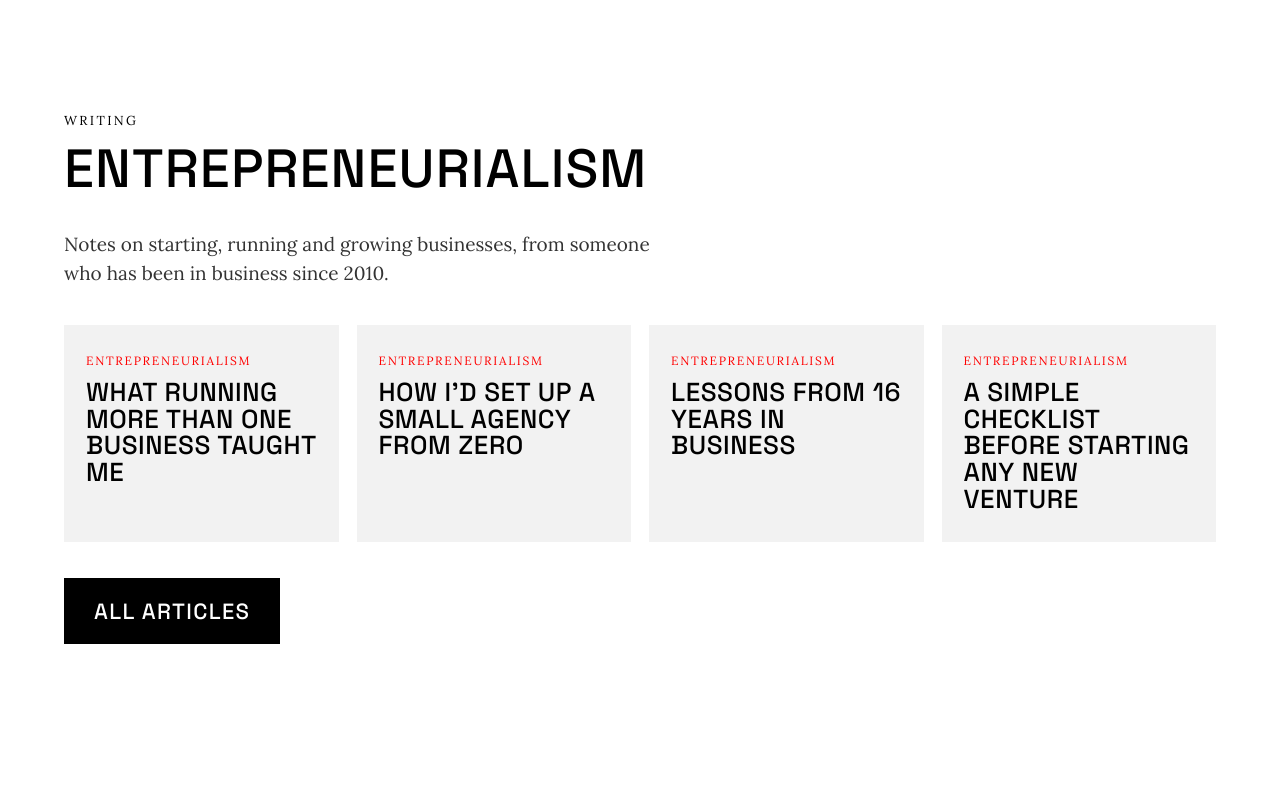
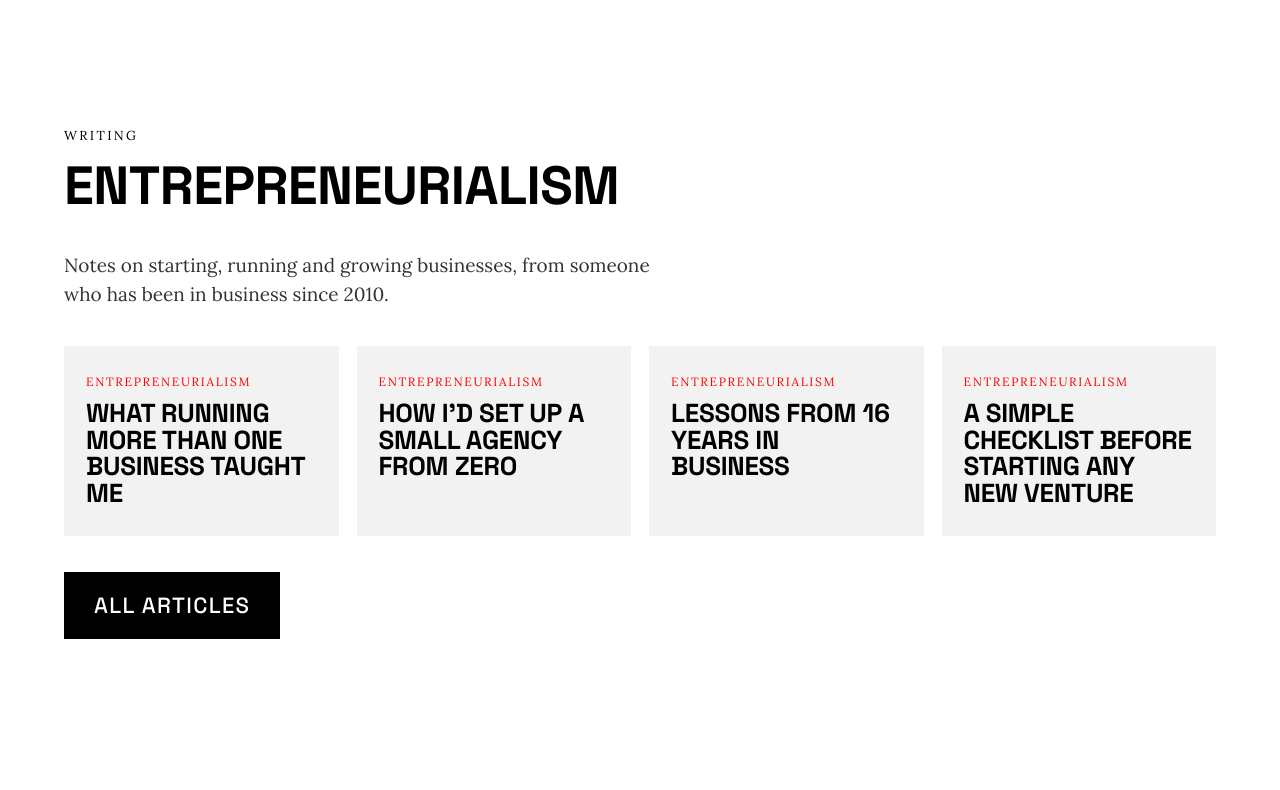
Before and after one commit to madebywaleed/vvaleedkhan-website, a plain HTML site: page public/index.html in a window 1280 px wide. Shown: the part 2010-2800 px from the top of the page. Drawn offline with Linux system fonts and the light colour scheme; no server answers.

Commit message:
Bolder, tighter headings for Space Grotesk
Co-Authored-By: Claude Sonnet 5.5 <noreply@anthropic.com>
Claude-Session: https://claude.ai/code/session_01Mp4WvB6a2TPs7PZzSEk8Jp

```diff
--- a/public/index.html
+++ b/public/index.html
@@ -143,7 +143,7 @@
     color: var(--brass);
     margin: 0 0 12px;
   }
-  h1, h2, h3 { font-family: var(--display); font-weight: 400; margin: 0; line-height: 0.95; letter-spacing: 0.02em; }
+  h1, h2, h3 { font-family: var(--display); font-weight: 700; margin: 0; line-height: 1.05; letter-spacing: -0.01em; }
   h1 { font-size: clamp(44px, 6.5vw, 92px); text-transform: uppercase; }
   h2 { font-size: clamp(34px, 4.2vw, 58px); text-transform: uppercase; margin-bottom: 36px; }
   h3 { font-size: 34px; text-transform: uppercase; }
```
